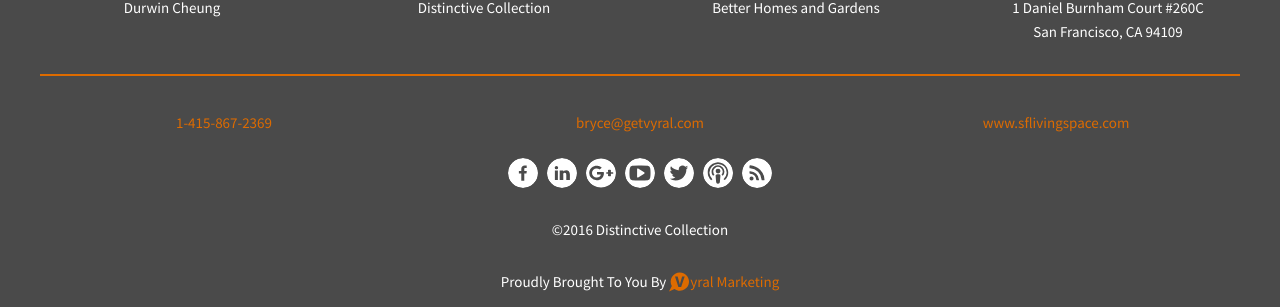
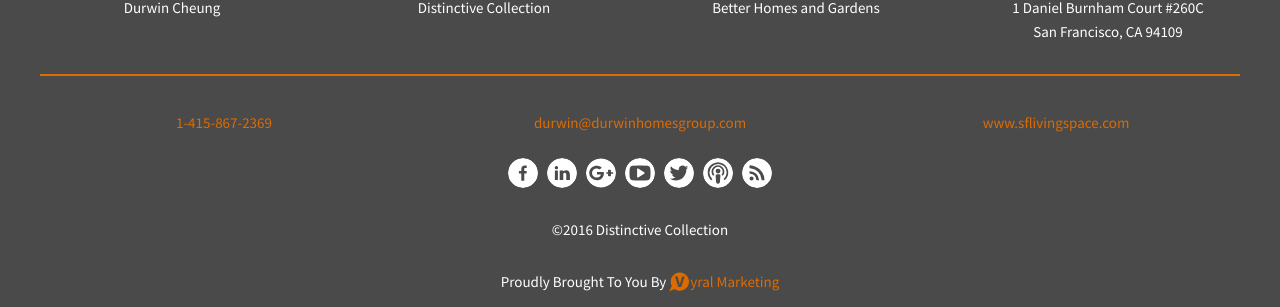
Before and after one commit to Vyralmarketing/Escrow, a Jekyll site: the page built from index.html, in a window 1280 px wide and 900 px high, scrolled down 1541 px. Shown: the part 586-893 px from the top of the window. Built offline with Jekyll 4.4.1, drawn with Linux system fonts in a browser that asks for light colours; the list of posts is cut into pages by our own code.

Commit message:
Updated '/_data/settings.yml' via CloudCannon

```diff
--- a/_data/settings.yml
+++ b/_data/settings.yml
@@ -17,7 +17,7 @@
   address: '1 Daniel Burnham Court #260C <br>
 San Francisco, CA 94109'
   phone: 1-415-867-2369
-  email: bryce@getvyral.com
+  email: durwin@durwinhomesgroup.com
   url: http://www.sflivingspace.com
   # if forms put '/homevalue/' or '/homesearch/'
   homeeval: '/homevalue/'
```
